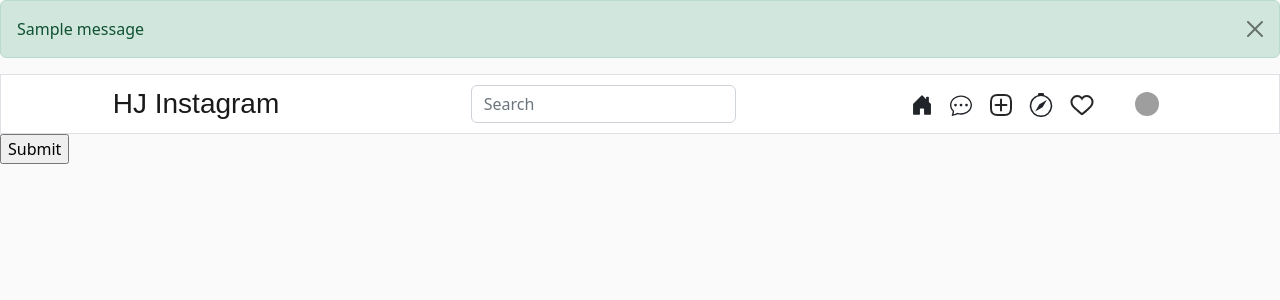
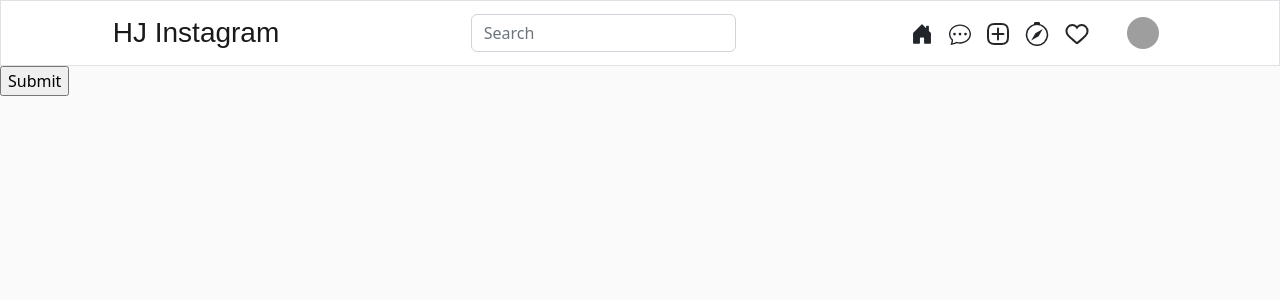
Before and after one commit to Jaffar-Hussein/Instagram-Clone, a Django app: page / in a window 1280 px wide. Shown: the top 300 px of the page. Run offline with Django 4.2, Linux system fonts and the light colour scheme; tables that the repository leaves empty hold one stand-in row (values such as "Sample post"); one stand-in notice (Sample message) is shown; some libraries are stand-ins or nearby versions; some web fonts are replaced; grey boxes are pictures that could not be loaded.

Commit message:
st:Styled the Profile page

```diff
--- a/logic/templates/home.html
+++ b/logic/templates/home.html
@@ -1,7 +1,5 @@
-
 {% extends 'layout.html' %}
 {% load bootstrap5 %}
-
 {% block content %}
 {% include "nav.html" %}
 <form method="POST" enctype="multipart/form-data">
--- a/logic/templates/layout.html
+++ b/logic/templates/layout.html
@@ -14,13 +14,7 @@
 
   </head>
 <body>
-  {%if messages%}
-  {% for message in messages%}
-  <div class="alert alert-success alert-dismissible fade show" role="alert">
-    {{message}}
-    <button type="button" class="btn-close" data-bs-dismiss="alert" aria-label="Close"></button>
-  </div>  {% endfor %}
-  {%endif%}
+
   {% block content %}
 
   {% endblock %}
--- a/logic/templates/nav.html
+++ b/logic/templates/nav.html
@@ -2,7 +2,7 @@
 <div class="container-fluid">
    <div class="container-fluid  d-flex justify-content-around align-items-center nav-sc">
    <div>
-    <a class="navbar-brand insta fs-3" href="#">HJ Instagram</a>
+    <a class="navbar-brand insta fs-3" href="{%url "home" %}">HJ Instagram</a>
    </div>
         <form action="">
         <input class="form-control me-2" type="search" placeholder="Search" aria-label="Search">
@@ -37,12 +37,13 @@
             </li>
             <li class="nav-item dropdown">
                 <a class="nav-link dropdown-toggle" href="#" id="navbarDropdownMenuLink" role="button" data-bs-toggle="dropdown" aria-expanded="false">
-                  <div class="img">
+                  <div class="bit-img">
+                      <img src="/static/han.png" alt="" class="img-resp">
                   </div>
                 </a>
                 <ul class="dropdown-menu" aria-labelledby="navbarDropdownMenuLink">
-                  <li><a class="dropdown-item" href="#">Profile</a></li>
-                  <li><a class="dropdown-item" href="#">Log out</a></li>
+                  <li><a class="dropdown-item" href="{%url "profile" %}">Profile</a></li>
+                  <li><a class="dropdown-item" href="{%url "logout" %}">Log out</a></li>
                 </ul>
               </li>
         </ul>
--- a/logic/urls.py
+++ b/logic/urls.py
@@ -2,9 +2,10 @@ from django.urls import path
 from . import views
 
 urlpatterns = [
-    path('',views.home,name='home'),
+    path('', views.home, name='home'),
     path("register", views.register_request, name="register"),
     path("login", views.login_request, name="login"),
-    path('upload',views.image_upload,name='upload'),
-
+    path('upload', views.image_upload, name='upload'),
+    path('profile', views.profile, name='profile'),
+    path('logout', views.logout, name='logout'),
 ]
--- a/logic/views.py
+++ b/logic/views.py
@@ -71,3 +71,12 @@ def image_upload(request):
 
 
     return render(request, 'upload.html',context=context)
+
+def logout(request):
+    return render(request, '')
+
+def profile(request):
+    context = {
+
+    }
+    return render(request, 'profile.html', context=context)
--- a/static/css/main.css
+++ b/static/css/main.css
@@ -30,11 +30,36 @@ body {
     flex: 1 1 0 !important;
 }
 
-.img {
-    border-radius: 50% !important;
-    background-image: url(/static/han.png);
-    height: 24px !important;
-    width: 24px !important;
+.bit-img {
+    border-radius: 50%;
+    box-sizing: border-box;
+    height: 2rem;
+    margin: 0 auto;
+    overflow: hidden;
+    position: relative;
+    width: 2rem;
+}
+
+.img-div {
+    border-radius: 50%;
+    box-sizing: border-box;
+    height: 10rem;
+    margin: 0 auto;
+    overflow: hidden;
+    position: relative;
+    width: 10rem;
+}
+
+.btn-outline {
+    border: solid rgba(219, 219, 219) 1px !important;
+}
+
+.img-resp {
+    height: 100%;
+    left: 0;
+    position: absolute;
+    top: 0;
+    width: 100%;
 }
 
 .dropdown-toggle::after {
@@ -60,3 +85,11 @@ body {
     outline: none !important;
     box-shadow: none !important;
 }
+
+.alert {
+    border: none !important;
+}
+
+.cont {
+    min-height: 100vh !important;
+}
```
Also changed, not shown: logic/templates/auth/login.html (+15 -7 lines), logic/templates/profile.html (added, +50 -0 lines).
